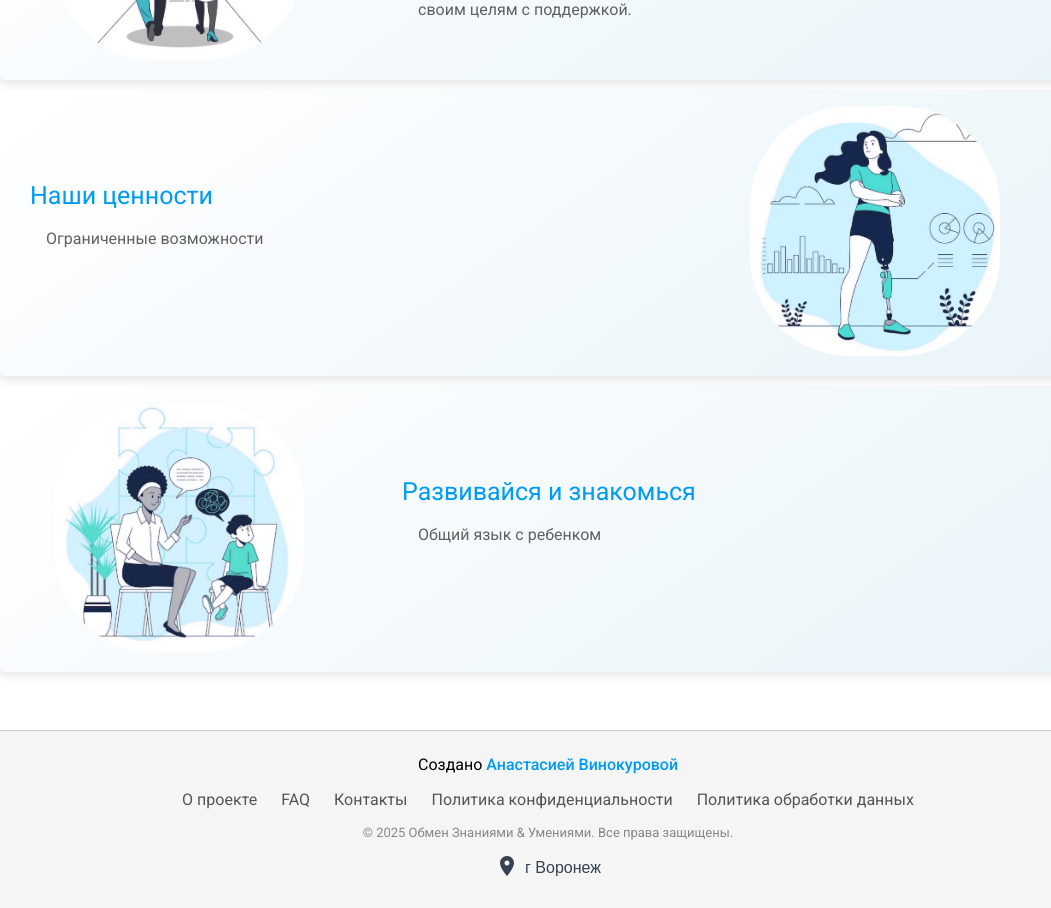
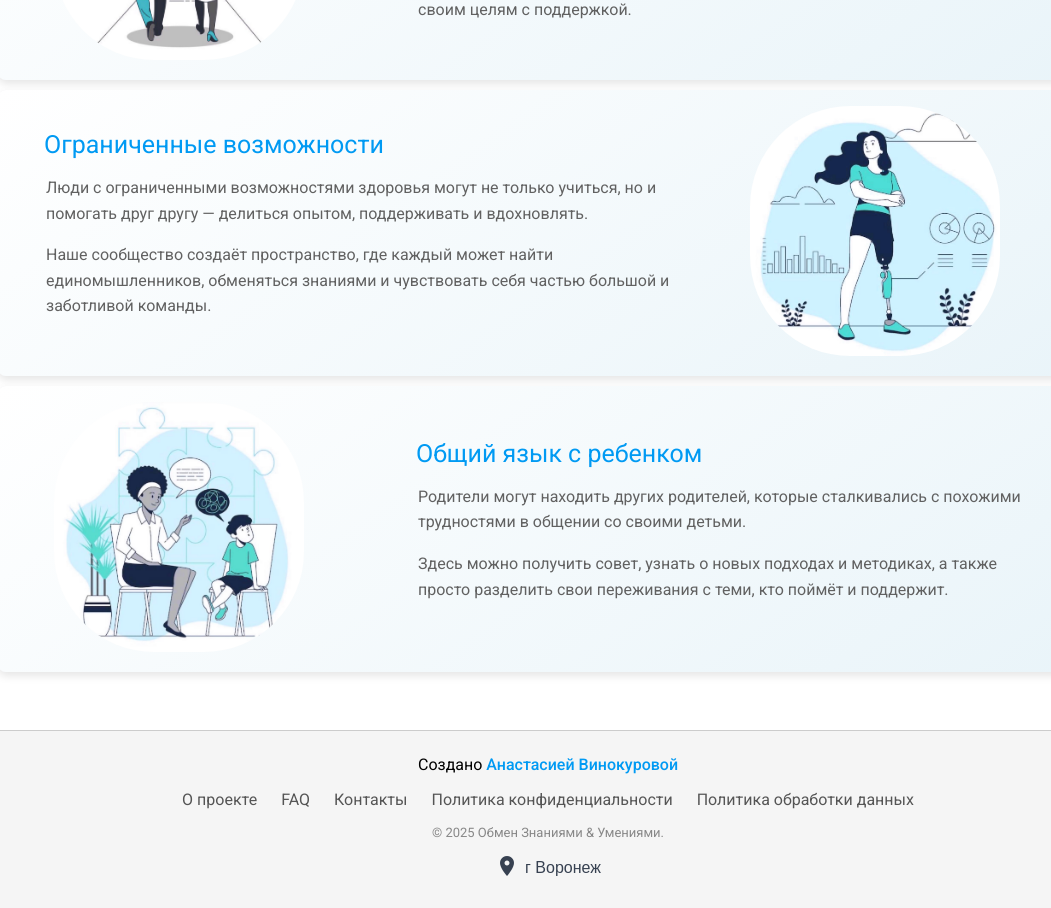
Before and after one commit to SkKirill/knowledge-sharing, an Angular app: page /about in a window 1280 px wide. Shown: the part 2900-3808 px from the top of the page, without its empty margins (92-1143 px from the left). Built offline with nearby package versions, Linux system fonts and the light colour scheme.

Commit message:
Correct about and delite to text in footer

```diff
--- a/src/app/components/about/about.component.css
+++ b/src/app/components/about/about.component.css
@@ -445,6 +445,7 @@
       color: #009AF3;
       margin-bottom: 1rem;
       font-size: 25px;
+      padding-left: 14px;
     }
 
     mat-card-content {
--- a/src/app/components/about/about.component.html
+++ b/src/app/components/about/about.component.html
@@ -167,14 +167,14 @@
   <mat-card class="highlight-item">
     <div class="card-content">
       <div class="highlight-text">
-        <mat-card-title>Наши ценности</mat-card-title>
+        <mat-card-title>Ограниченные возможности</mat-card-title>
         <mat-card-content>
-          <p>
-            Ограниченные возможности
-          </p>
-          <p>
-
-          </p>
+           <p>
+          Люди с ограниченными возможностями здоровья могут не только учиться, но и помогать друг другу — делиться опытом, поддерживать и вдохновлять.
+        </p>
+        <p>
+          Наше сообщество создаёт пространство, где каждый может найти единомышленников, обменяться знаниями и чувствовать себя частью большой и заботливой команды.
+        </p>
         </mat-card-content>
       </div>
       <div class="highlight-image">
@@ -190,13 +190,14 @@
         <img mat-card-image src="About_fam.jpg" alt="Возможности для развития">
       </div>
       <div class="highlight-text">
-        <mat-card-title>Развивайся и знакомься</mat-card-title>
+        <mat-card-title>Общий язык с ребенком </mat-card-title>
         <mat-card-content>
          <p>
-        Общий язык с ребенком
+          Родители могут находить других родителей, которые сталкивались с похожими трудностями в общении со своими детьми.
         </p>
         <p>
-           </p>
+          Здесь можно получить совет, узнать о новых подходах и методиках, а также просто разделить свои переживания с теми, кто поймёт и поддержит.
+        </p>
         </mat-card-content>
       </div>
     </div>
--- a/src/app/components/footer/footer.component.html
+++ b/src/app/components/footer/footer.component.html
@@ -12,7 +12,7 @@
   </section>
 
   <section class="footer-copy">
-    <p>&copy; 2025 Обмен Знаниями & Умениями. Все права защищены.</p>
+    <p>&copy; 2025 Обмен Знаниями & Умениями.</p>
   </section>
 
 <div class="footer-location">
```
